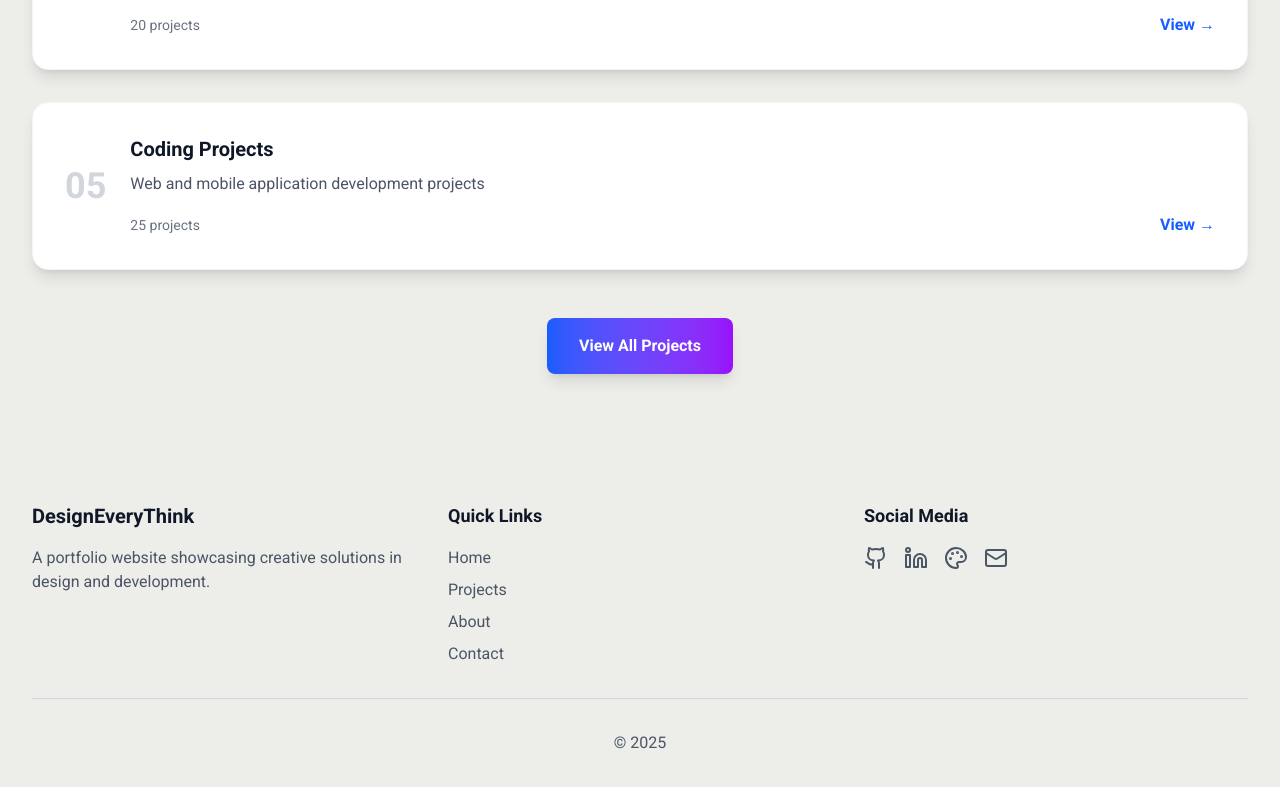
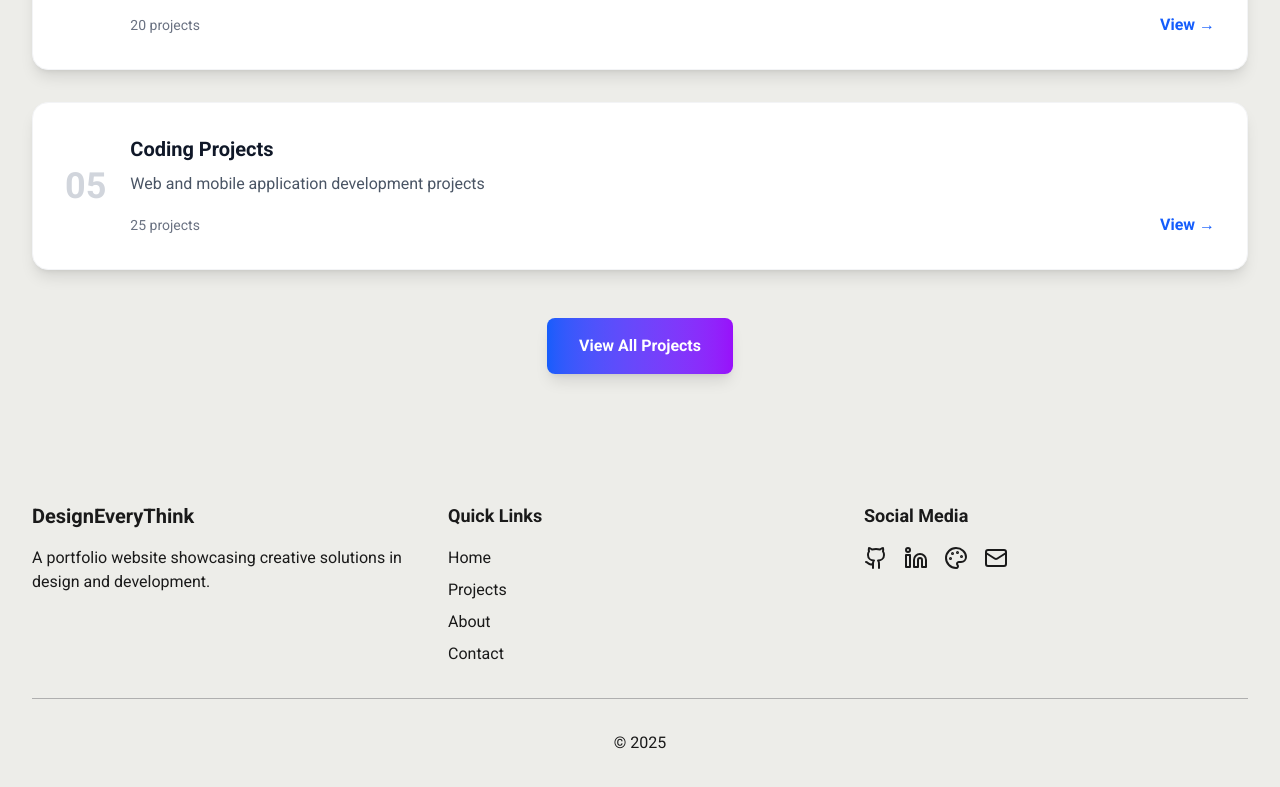
Before and after one commit to yusufgulmezz/portfolio, a Next.js app: page / in a window 1280 px wide. Shown: the part 2642-3429 px from the top of the page. Built offline with nearby package versions, Linux system fonts and the light colour scheme.

Commit message:
Footer bileşeninde stil güncellemeleri yapıldı.

```diff
--- a/src/components/layout/Footer.tsx
+++ b/src/components/layout/Footer.tsx
@@ -13,7 +13,7 @@ const Footer = () => {
   ];
 
   return (
-    <footer className="bg-[#edede9] text-gray-900">
+    <footer className="bg-[#edede9] text-[#1A1A1A]">
       <div className="max-w-7xl mx-auto px-4 sm:px-6 lg:px-8 py-12">
         <div className="grid grid-cols-1 md:grid-cols-3 gap-8">
           {/* Brand Section */}
@@ -23,8 +23,8 @@ const Footer = () => {
             viewport={{ once: true }}
             transition={{ duration: 0.6 }}
           >
-            <h3 className="text-lg sm:text-xl font-bold mb-4">DesignEveryThink</h3>
-            <p className="text-gray-600 mb-4">
+            <h3 className="text-lg sm:text-xl font-bold mb-4 text-[#1A1A1A]">DesignEveryThink</h3>
+            <p className="text-[#1A1A1A] mb-4">
               A portfolio website showcasing creative solutions in design and development.
             </p>
           </motion.div>
@@ -36,12 +36,12 @@ const Footer = () => {
             viewport={{ once: true }}
             transition={{ duration: 0.6, delay: 0.2 }}
           >
-            <h4 className="text-base sm:text-lg font-semibold mb-4">Quick Links</h4>
+            <h4 className="text-base sm:text-lg font-semibold mb-4 text-[#1A1A1A]">Quick Links</h4>
             <ul className="space-y-2">
-              <li><Link href="/" className="text-gray-600 hover:text-gray-900 transition-colors">Home</Link></li>
-              <li><Link href="/projects" className="text-gray-600 hover:text-gray-900 transition-colors">Projects</Link></li>
-              <li><Link href="/about" className="text-gray-600 hover:text-gray-900 transition-colors">About</Link></li>
-              <li><Link href="/contact" className="text-gray-600 hover:text-gray-900 transition-colors">Contact</Link></li>
+              <li><Link href="/" className="text-[#1A1A1A] hover:opacity-70 transition-opacity">Home</Link></li>
+              <li><Link href="/projects" className="text-[#1A1A1A] hover:opacity-70 transition-opacity">Projects</Link></li>
+              <li><Link href="/about" className="text-[#1A1A1A] hover:opacity-70 transition-opacity">About</Link></li>
+              <li><Link href="/contact" className="text-[#1A1A1A] hover:opacity-70 transition-opacity">Contact</Link></li>
             </ul>
           </motion.div>
 
@@ -52,7 +52,7 @@ const Footer = () => {
             viewport={{ once: true }}
             transition={{ duration: 0.6, delay: 0.4 }}
           >
-            <h4 className="text-base sm:text-lg font-semibold mb-4">Social Media</h4>
+            <h4 className="text-base sm:text-lg font-semibold mb-4 text-[#1A1A1A]">Social Media</h4>
             <div className="flex space-x-4">
               {socialLinks.map((social) => (
                 <motion.a
@@ -62,7 +62,7 @@ const Footer = () => {
                   rel="noopener noreferrer"
                   whileHover={{ scale: 1.1, y: -2 }}
                   whileTap={{ scale: 0.95 }}
-                  className="text-gray-600 hover:text-gray-900 transition-colors"
+                  className="text-[#1A1A1A] hover:opacity-70 transition-opacity"
                 >
                   <social.icon size={24} />
                 </motion.a>
@@ -77,9 +77,9 @@ const Footer = () => {
           whileInView={{ opacity: 1 }}
           viewport={{ once: true }}
           transition={{ duration: 0.6, delay: 0.6 }}
-          className="border-t border-gray-300 mt-8 pt-8 text-center"
+          className="border-t border-[#AFAFAF] mt-8 pt-8 text-center"
         >
-          <p className="text-gray-600">
+          <p className="text-[#1A1A1A]">
             © 2025
           </p>
         </motion.div>
```
